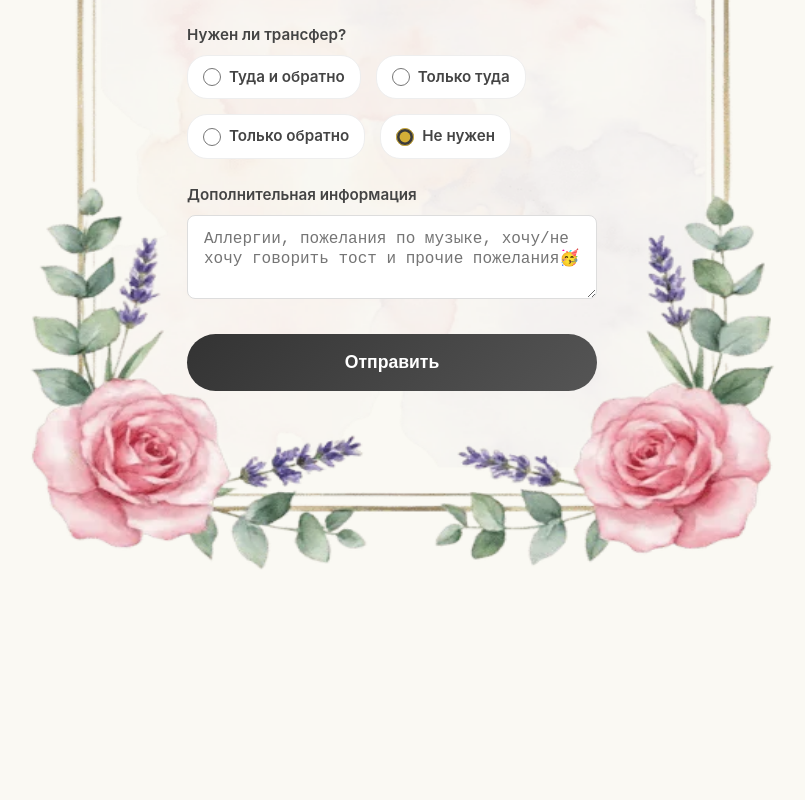
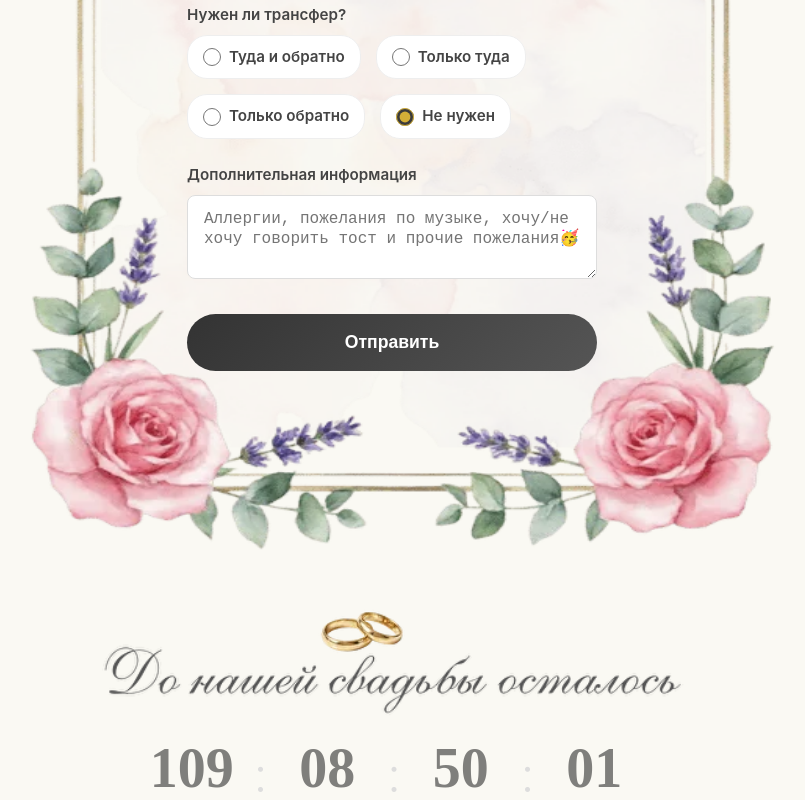
Before and after one commit to AlexanderPanevkin/wedding-invite, a React (Vite) app: page / in a window 1280 px wide. Shown: the part 3419-4219 px from the top of the page, without its empty margins (248-1053 px from the left). Before the commit the page ends 4070 px from the top, so only its background shows below. Built offline with nearby package versions, Linux system fonts and the light colour scheme.

Commit message:
added timer

```diff
--- a/src/App.tsx
+++ b/src/App.tsx
@@ -6,6 +6,7 @@ import {Location} from './components/Location/Location';
 import {Details} from './components/Details/Details';
 import {RSVP} from './components/RSVP/RSVP';
 import {Footer} from './components/Footer/Footer';
+import {Countdown} from "./components/Countdown/Countdown.tsx";
 
 function App() {
     return (
@@ -18,6 +19,7 @@ function App() {
             <Location/>
             <Details/>
             <RSVP/>
+            <Countdown/>
             <Footer/>
         </main>
     );
--- /dev/null
+++ b/src/components/Countdown/Countdown.scss
@@ -0,0 +1,98 @@
+.countdown-section {
+  padding: 0;
+  text-align: center;
+
+  .container {
+    max-width: 1200px;
+    margin: -30px auto;
+    //padding: 0 20px;
+    .ring {
+      height: auto;    // Сохраняет пропорции
+
+      // 2. Ограничение ширины на больших экранах (чтобы фото не было слишком растянутым)
+      // Можете менять 800px на нужное вам значение (например, 600px или 1000px)
+      width: 100%;
+      max-width: 600px;
+
+      // 3. Центрирование самой картинки внутри родительского блока
+      display: block;
+      margin: 0 auto 20px auto;
+
+      // 5. Отступы вокруг картинки (чтобы текст сверху/снизу не прилипал)
+    }
+    @media (max-width: 768px) {
+      margin-top: -70px;
+    }
+  }
+
+  .countdown-title {
+    font-size: 2rem;
+    color: #333;
+    margin-bottom: 40px;
+    font-weight: 300; // Тонкий шрифт выглядит элегантнее
+
+    @media (max-width: 768px) {
+      font-size: 1.5rem;
+      margin-bottom: 30px;
+    }
+  }
+
+  .timer-wrapper {
+    display: flex;
+    justify-content: center;
+    align-items: center;
+    gap: 20px;
+
+    @media (max-width: 768px) {
+      gap: 10px;
+    }
+  }
+
+  .timer-item {
+    display: flex;
+    flex-direction: column;
+    align-items: center;
+    min-width: 80px;
+
+    @media (max-width: 768px) {
+      min-width: 60px;
+    }
+  }
+
+  .timer-value {
+    font-size: 3.5rem;
+    font-weight: 700;
+    color: rgba(0, 0, 0, 0.49); // Золотой цвет цифр
+    line-height: 1;
+    font-family: 'Playfair Display', serif; // Если у вас подключен этот шрифт
+
+    @media (max-width: 768px) {
+      font-size: 2rem;
+    }
+  }
+
+  .timer-label {
+    font-size: 1rem;
+    color: #666;
+    text-transform: uppercase;
+    letter-spacing: 1px;
+    margin-top: 10px;
+
+    @media (max-width: 768px) {
+      font-size: 0.7rem;
+      margin-top: 5px;
+    }
+  }
+
+  .timer-separator {
+    font-size: 3rem;
+    color: #ddd;
+    font-weight: 300;
+    margin-top: -20px; // Чуть поднимем двоеточие
+
+    @media (max-width: 768px) {
+      font-size: 1.5rem;
+      margin-top: -10px;
+    }
+  }
+}
--- /dev/null
+++ b/src/components/Countdown/Countdown.tsx
@@ -0,0 +1,84 @@
+import { useState, useEffect } from 'react';
+import './Countdown.scss';
+import ring from "../../assets/ring.png.webp";
+
+// 🔥 УСТАНОВИТЕ ДАТУ ВАШЕЙ СВАДЬБЫ ЗДЕСЬ
+// Формат: ГГГГ-ММ-ДДTЧЧ:ММ:СС
+const WEDDING_DATE = new Date('2026-08-16T15:30:00').getTime();
+
+export const Countdown = () => {
+    const [timeLeft, setTimeLeft] = useState({
+        days: 0,
+        hours: 0,
+        minutes: 0,
+        seconds: 0,
+    });
+
+    useEffect(() => {
+        const interval = setInterval(() => {
+            const now = new Date().getTime();
+            const distance = WEDDING_DATE - now;
+
+            if (distance < 0) {
+                // Если дата прошла, обнуляем таймер или пишем "Ура!"
+                clearInterval(interval);
+                setTimeLeft({ days: 0, hours: 0, minutes: 0, seconds: 0 });
+            } else {
+                // Вычисления времени
+                const days = Math.floor(distance / (1000 * 60 * 60 * 24));
+                const hours = Math.floor((distance % (1000 * 60 * 60 * 24)) / (1000 * 60 * 60));
+                const minutes = Math.floor((distance % (1000 * 60 * 60)) / (1000 * 60));
+                const seconds = Math.floor((distance % (1000 * 60)) / 1000);
+
+                setTimeLeft({ days, hours, minutes, seconds });
+            }
+        }, 1000);
+
+        return () => clearInterval(interval);
+    }, []);
+
+    // Функция для добавления ведущего нуля (05 вместо 5)
+    const formatTime = (num: number) => num.toString().padStart(2, '0');
+
+    return (
+        <section className="countdown-section">
+            <div className="container">
+                <div>
+                    <img
+                        src={ring}
+                        alt="До свадьбы осталось"
+                        className="ring"
+                    />
+                </div>
+
+                <div className="timer-wrapper">
+                    <div className="timer-item">
+                        <span className="timer-value">{formatTime(timeLeft.days)}</span>
+                        <span className="timer-label">Дней</span>
+                    </div>
+
+                    <div className="timer-separator">:</div>
+
+                    <div className="timer-item">
+                        <span className="timer-value">{formatTime(timeLeft.hours)}</span>
+                        <span className="timer-label">Часов</span>
+                    </div>
+
+                    <div className="timer-separator">:</div>
+
+                    <div className="timer-item">
+                        <span className="timer-value">{formatTime(timeLeft.minutes)}</span>
+                        <span className="timer-label">Минут</span>
+                    </div>
+
+                    <div className="timer-separator">:</div>
+
+                    <div className="timer-item">
+                        <span className="timer-value">{formatTime(timeLeft.seconds)}</span>
+                        <span className="timer-label">Секунд</span>
+                    </div>
+                </div>
+            </div>
+        </section>
+    );
+};
--- a/src/components/RSVP/RSVP.scss
+++ b/src/components/RSVP/RSVP.scss
@@ -10,7 +10,7 @@
   .rsvp-title {
     display: flex;
     justify-content: center;
-    margin-bottom: 20px;
+    //margin-bottom: 20px;
 
     img {
       max-width: 100%;
```
Also changed, not shown: src/assets/ring.png.webp (added).
